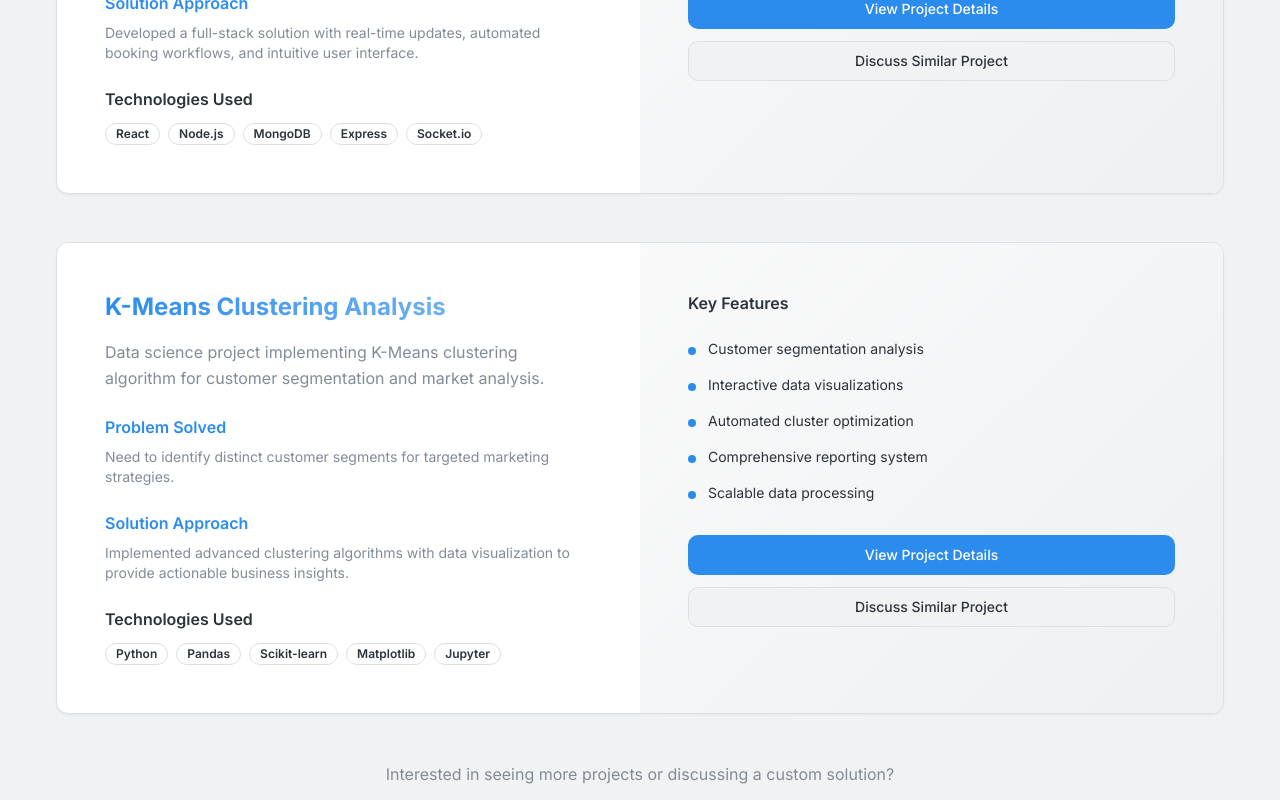
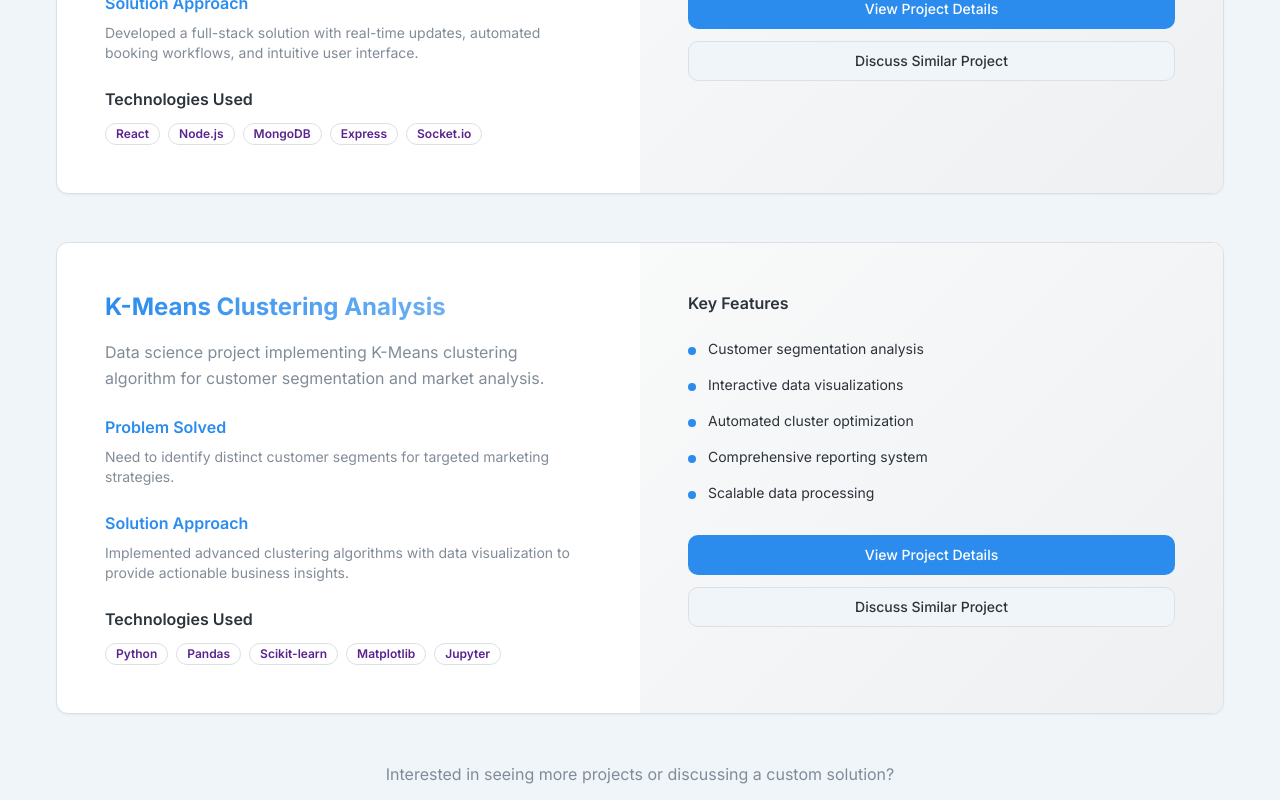
Before and after one commit to aadithya181/aadithya-portfolio, a React (Vite) app: page / in a window 1280 px wide. Shown: the part 3740-4540 px from the top of the page. Built offline with nearby package versions, Linux system fonts and the light colour scheme.

Commit message:
Update background and font colors
Change the background color from light blue to grey and update the font color to purple.

```diff
--- a/src/index.css
+++ b/src/index.css
@@ -6,9 +6,9 @@
 
 @layer base {
   :root {
-    /* Grey backgrounds */
-    --background: 210 10% 95%;
-    --foreground: 210 15% 20%;
+    /* Light blue background with purple text */
+    --background: 210 50% 96%;
+    --foreground: 270 60% 35%;
 
     /* Card styling */
     --card: 0 0% 100%;
```
